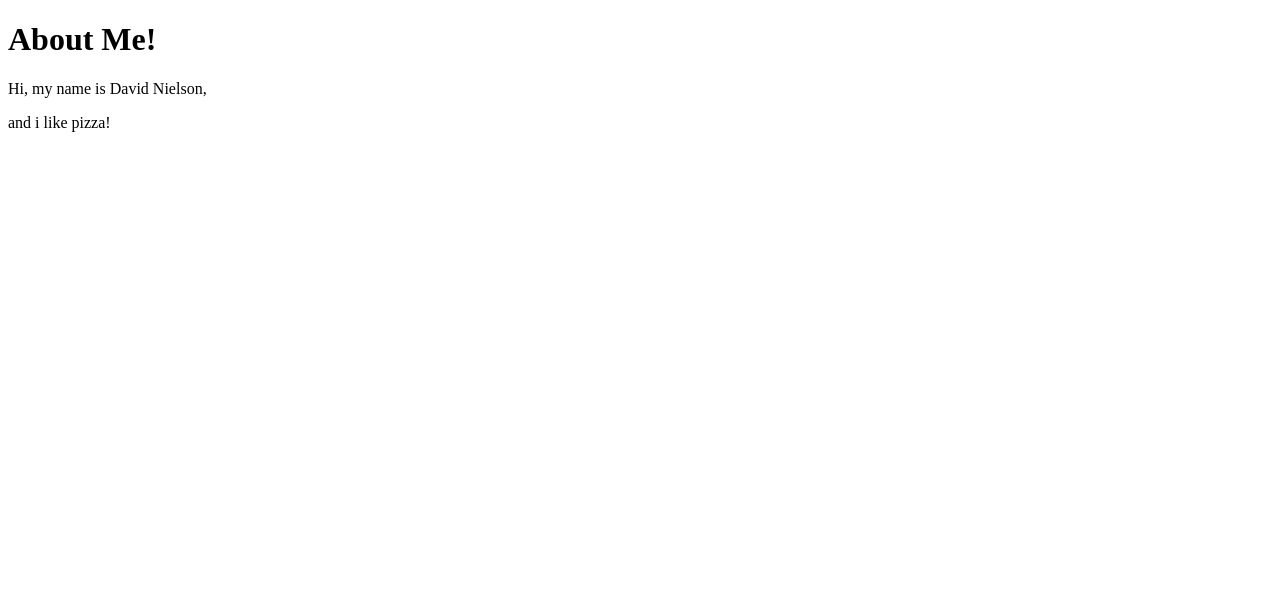
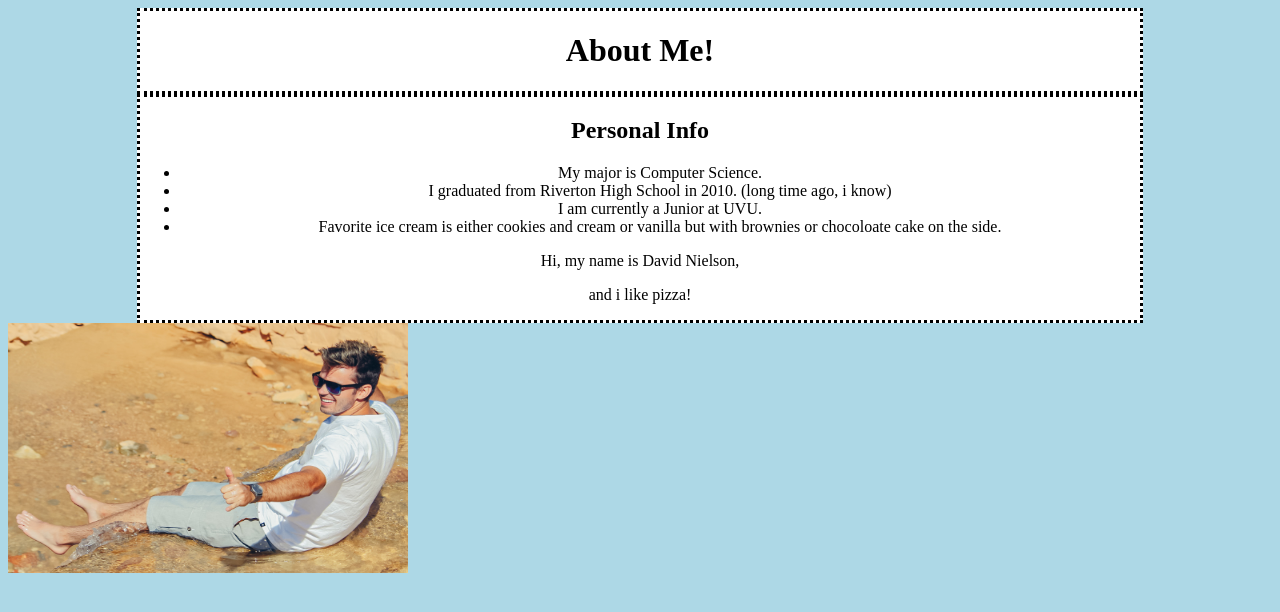
Before and after one commit to davey-nielson/davey-nielson.github.io, a plain HTML site: page index.html in a window 1280 px wide. Drawn offline with Linux system fonts and the light colour scheme.

Commit message:
second_push

```diff
--- a/index.html
+++ b/index.html
@@ -3,14 +3,29 @@
 <head>
     <meta charset="UTF-8">
     <meta name="viewport" content="width=device-width, initial-scale=1.0">
+    <link rel="stylesheet" href="style\style.css">
+
     <title>David Nielson</title>
 </head>
 <body>
+    <div class="header">
         <h1>About Me!</h1>
+    </div>
+    <div class="content">
+        <h2>Personal Info</h2>
+        <ul>
+            <li>My major is Computer Science.</li>
+            <li>I graduated from Riverton High School in 2010. (long time ago, i know)</li>
+            <li>I am currently a Junior at UVU.</li>
+            <li>Favorite ice cream is either cookies and cream or vanilla but with brownies or chocoloate cake on the side.</li>
+        </ul>
+        <p>
             Hi, my name is David Nielson,
         </p>
         <p>
             and i like pizza!
         </p>
+    </div>
+    <img src="img\Me.png" width="400" height ="250">
 </body>
 </html>
--- /dev/null
+++ b/style/style.css
@@ -0,0 +1,23 @@
+body {
+    /*background:  url("Geometry_background.jpg");*/
+    background-color: lightblue;
+}
+
+.header {
+    background-color: white;
+    border-style: dotted;
+    width: 1000px;
+    text-align: center;
+    margin-left: auto;
+    margin-right: auto;
+}
+
+
+.content {
+    background-color: white;
+    border-style: dotted;
+    width: 1000px;
+    text-align: center;
+    margin-left: auto;
+    margin-right: auto;
+}
```
Also changed, not shown: img/IMG_1386.JPG (added), img/Me.png (added), style/Geometry_background.jpg (added). Lines whose indentation alone changed are shown as unchanged.
